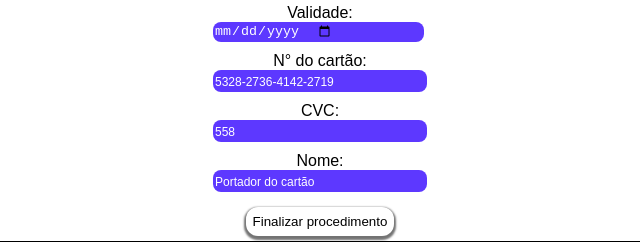
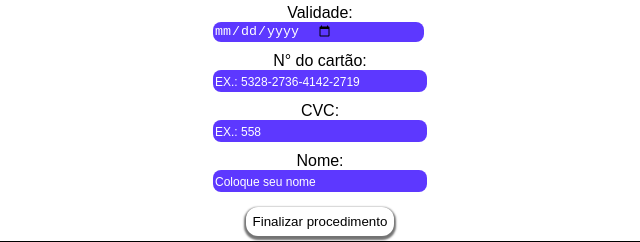
Before and after one commit to Guilhermeb-Ferrarezi/Descubra-seu-brainrot, a plain HTML site: page index.html in a window 1280 px wide. Shown: the part 180-422 px from the top of the page, 320-960 px from the left. Drawn offline with Linux system fonts and the light colour scheme.

Commit message:
Update index.html

```diff
--- a/index.html
+++ b/index.html
@@ -26,15 +26,15 @@
             </div>
             <div class="input">
                 <label for="">N° do cartão:</label>
-                <input type="number" name="" id="ndc" required minlength="16" maxlength="20" placeholder="5328-2736-4142-2719">
+                <input type="number" name="" id="ndc" required minlength="16" maxlength="20" placeholder="EX.: 5328-2736-4142-2719">
             </div>
             <div class="input">
                 <label for="">CVC:</label>
-                <input type="number" name="" id="cvc" required minlength="3" maxlength="3" placeholder="558">
+                <input type="number" name="" id="cvc" required minlength="3" maxlength="3" placeholder="EX.: 558">
             </div>
             <div class="input">
                 <label for="">Nome:</label>
-                <input type="text" name="" id="nome" required placeholder="Portador do cartão">
+                <input type="text" name="" id="nome" required placeholder="Coloque seu nome">
             </div>
             <button id="botao" type="submit">Finalizar procedimento</button>
         </form>
```
